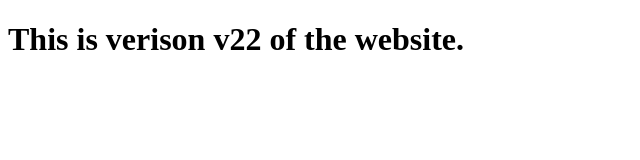
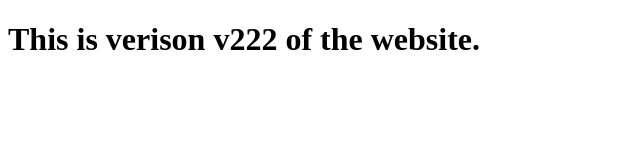
Before and after one commit to shubhamimast/myrepo, a plain HTML site: page index.html in a window 1280 px wide. Shown: the whole page, without its empty margins (0-640 px from the left). Drawn offline with Linux system fonts and the light colour scheme.

Commit message:
This is version v222

```diff
--- a/index.html
+++ b/index.html
@@ -6,6 +6,6 @@
     <title>Document</title>
 </head>
 <body>
-    <h1>This is verison v22 of the website.</h1>
+    <h1>This is verison v222 of the website.</h1>
 </body>
 </html>
```
